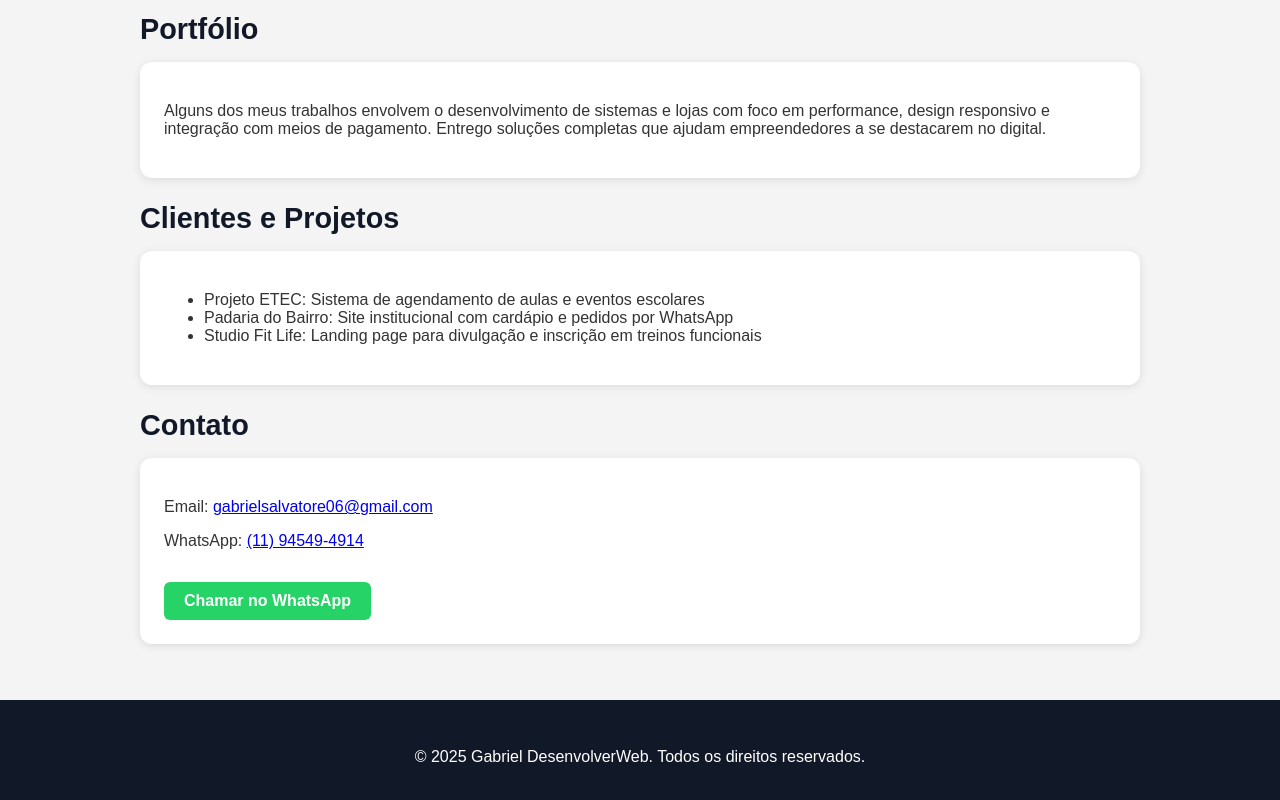
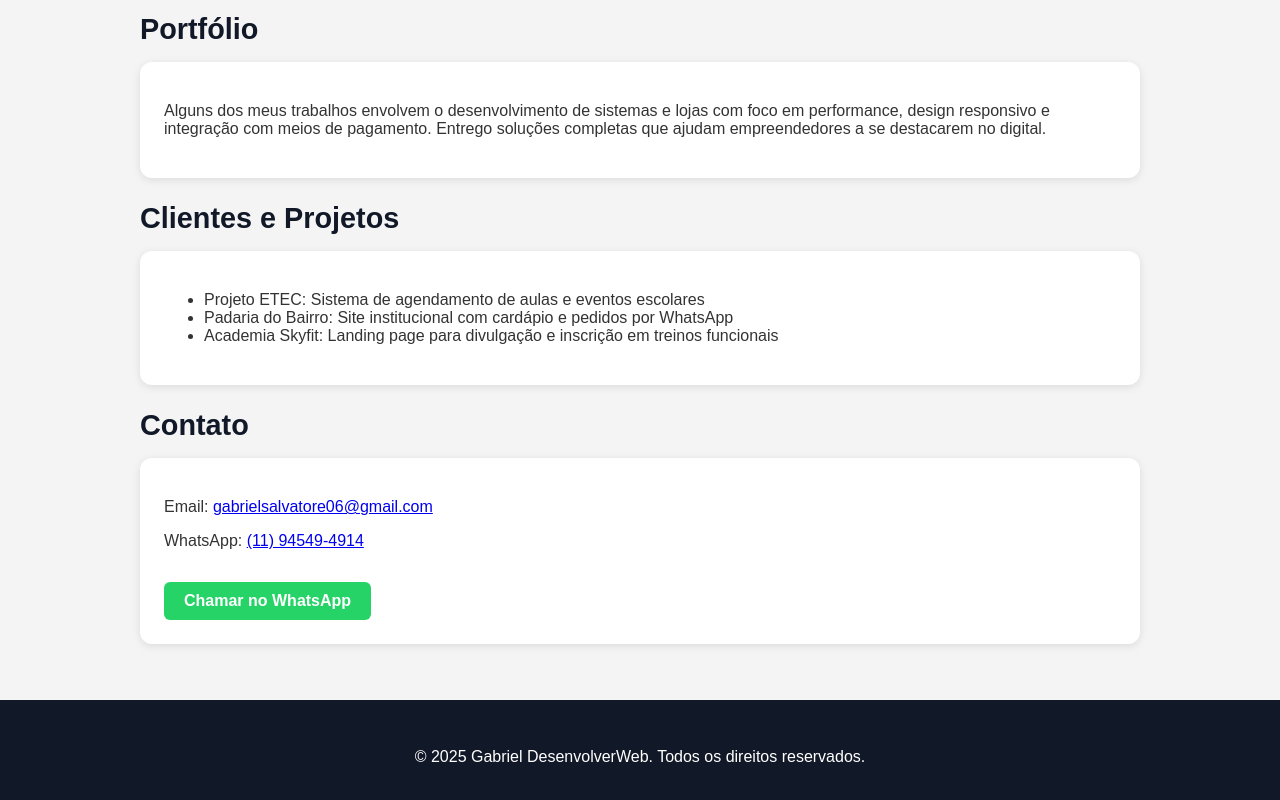
Before and after one commit to GabrielMoura379/Gabs.desenvolverWeb, a plain HTML site: page index.html in a window 1280 px wide. Shown: the part 644-1444 px from the top of the page. Drawn offline with Linux system fonts and the light colour scheme.

Commit message:
Update index.html

```diff
--- a/index.html
+++ b/index.html
@@ -48,7 +48,7 @@
       <ul>
         <li>Projeto ETEC: Sistema de agendamento de aulas e eventos escolares</li>
         <li>Padaria do Bairro: Site institucional com cardápio e pedidos por WhatsApp</li>
-        <li>Studio Fit Life: Landing page para divulgação e inscrição em treinos funcionais</li>
+        <li>Academia Skyfit: Landing page para divulgação e inscrição em treinos funcionais</li>
       </ul>
     </div>
 
```
